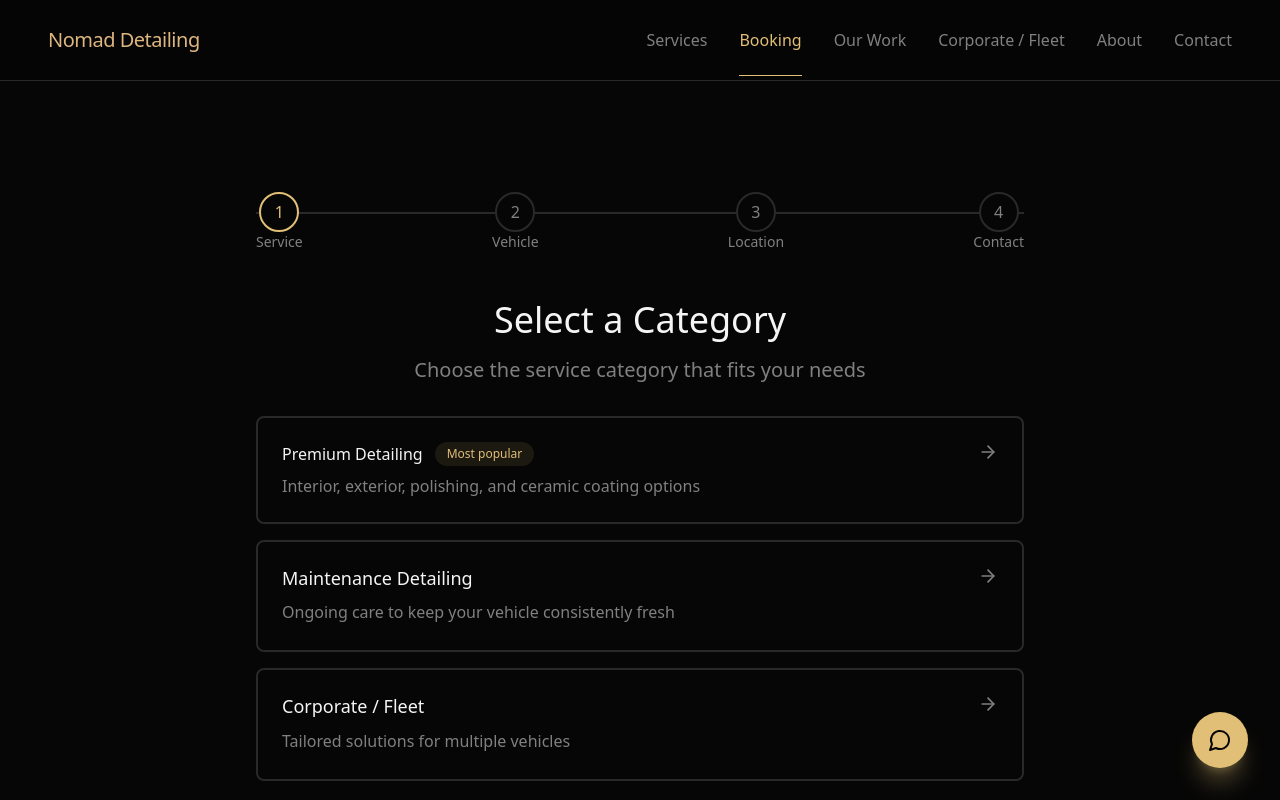
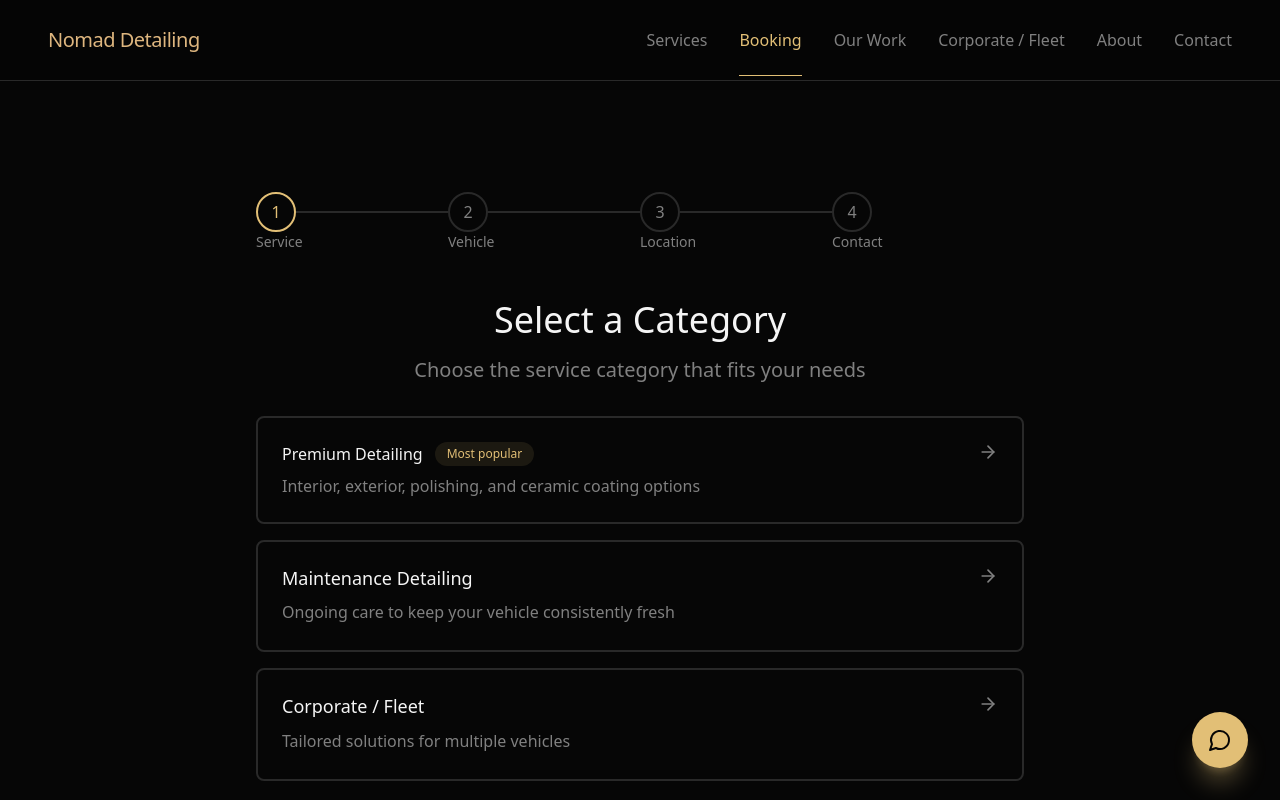
Before and after one commit to Nomaddetailing/nomad-detailing-website, a React (Vite) app: page / in a window 1280 px wide. Both pictures are taken after a click on the button "Booking". Shown: the top 800 px of the page. Built offline with nearby package versions, Linux system fonts and the light colour scheme.

Commit message:
Update BookingFlow.tsx

```diff
--- a/src/components/BookingFlow.tsx
+++ b/src/components/BookingFlow.tsx
@@ -487,35 +487,27 @@ const submit = async () => {
     <div className="bg-background min-h-screen">
       <Section>
         <div className="max-w-3xl mx-auto">
-          {/* Progress Indicator */}
+          {/* Progress Indicator (segmented connectors that touch circle borders) */}
           {step !== "done" && (
           <div className="mb-12">
-              <div className="relative">
-                {/* Base track (behind circles) */}
-                <div
-                  className="absolute left-0 right-0 h-0.5 bg-border z-0"
-                  style={{ top: 20 }}
-                />
-
-                {/* Filled track (behind circles) */}
-                <div
-                  className="absolute left-0 h-0.5 bg-primary transition-all z-0"
-                  style={{
-                    top: 20,
-                    width: `${(Math.min(activeIndex, 3) / 3) * 100}%`,
-                  }}
-                />
-
-                {/* Steps */}
-                <div className="flex items-start justify-between relative z-10">
+            <div className="flex items-start justify-between">
               {[0, 1, 2, 3].map((s) => {
                 const isDone = s < activeIndex;
                 const isActive = s === activeIndex;
 
+
+                // Segment between this node and the next node
+                const segFilled = s < activeIndex - 1; // fully filled
+                const segActive = s === activeIndex - 1; // partially filled (optional)
+
+
                 return (
-                      <div key={s} className="flex flex-col items-center">
+                <div key={s} className="flex-1">
+                {/* Node row (circle + connector to next) */}
+                <div className="flex items-center">
+                {/* Circle */}
                 <div
-                          className={`w-10 h-10 rounded-full flex items-center justify-center border-2 transition-all bg-background ${
+                className={`w-10 h-10 rounded-full flex items-center justify-center border-2 transition-all shrink-0 ${
                 isDone
                 ? "bg-primary border-primary text-primary-foreground"
                 : isActive
@@ -526,7 +518,30 @@ const submit = async () => {
                 {isDone ? <CheckCircle2 size={20} /> : s + 1}
                 </div>
 
-                        <div className="mt-3 text-sm text-muted-foreground text-center">
+
+                {/* Connector (touches circle border) */}
+                {s < 3 && (
+                <div className="relative flex-1 h-0.5 mx-0">
+                {/* Base segment */}
+                <div className="absolute inset-0 bg-border" />
+
+
+          {/* Filled segment */}
+          {(segFilled || segActive) && (
+          <div
+          className="absolute inset-y-0 left-0 bg-primary transition-all"
+          style={{
+          width: segFilled ? "100%" : segActive ? "50%" : "0%",
+          }}
+          />
+          )}
+          </div>
+          )}
+          </div>
+
+
+          {/* Label directly under the circle (not under the line) */}
+          <div className="mt-3 text-sm text-muted-foreground">
           {stepsForProgress[s]}
           </div>
           </div>
@@ -534,8 +549,8 @@ const submit = async () => {
           })}
           </div>
           </div>
-            </div>
           )}
+          {/*progress indicator end*/}
 
           {/* Step: Category Selection (only if no category preset) */}
           {step === 'category' && (
```
Lines whose indentation alone changed are shown as unchanged.
